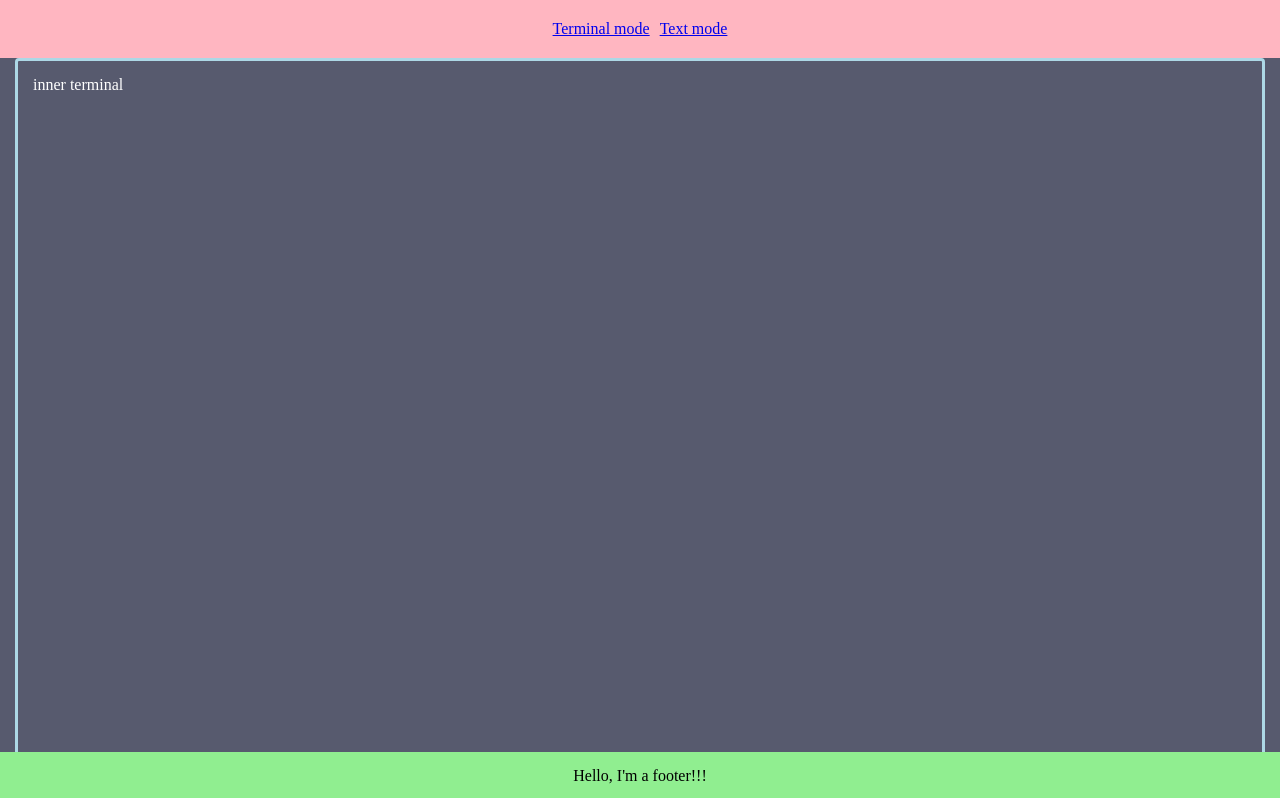
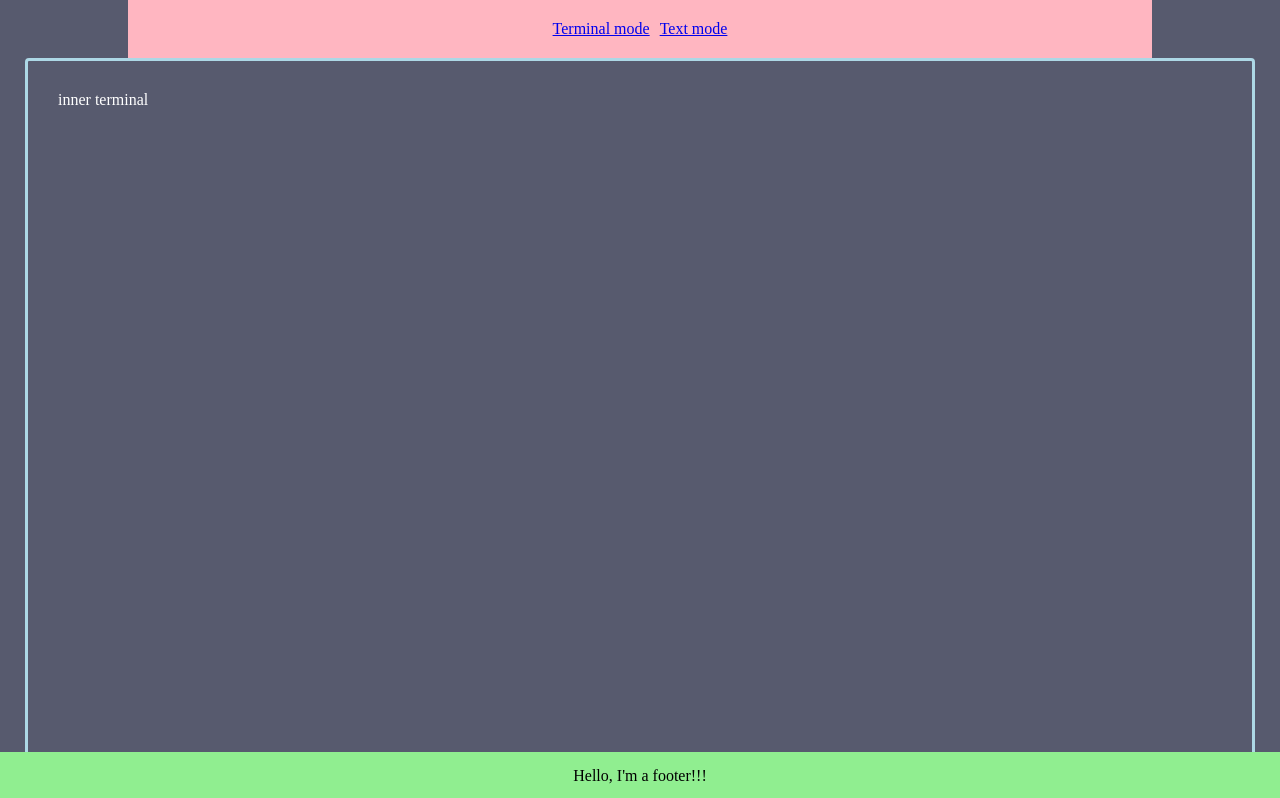
Before and after one commit to eric-sclafani/website, an Angular app: page /terminal in a window 1280 px wide. Shown: the top 798 px of the page. Built offline with nearby package versions, Linux system fonts and the light colour scheme.

Commit message:
fixed routing for now

```diff
--- a/src/app/app.component.html
+++ b/src/app/app.component.html
@@ -1,5 +1,5 @@
 <main>
   <app-mode-selection />
-  <router-outlet />
+  <router-outlet/>
   <app-footer/>
 </main>
--- a/src/app/components/shared/mode-selection/mode-selection.component.html
+++ b/src/app/components/shared/mode-selection/mode-selection.component.html
@@ -1,9 +1,12 @@
+
+<section id="nav-wrapper">
     <nav>
         <a class="link" routerLink="/terminal" routerLinkActive="active">
             Terminal mode
         </a>
 
-    <a class="link" routerLink="/text/home" routerLinkActive="active">
+        <a class="link" routerLink="/text" routerLinkActive="active">
             Text mode
         </a>
     </nav>
+</section>
--- a/src/app/components/shared/mode-selection/mode-selection.component.scss
+++ b/src/app/components/shared/mode-selection/mode-selection.component.scss
@@ -1,3 +1,8 @@
+#nav-wrapper {
+    background-color: #575a6e;
+    position:sticky;
+}
+
 nav {
     display:flex;
     gap:10px;
@@ -5,6 +10,6 @@ nav {
     background-color: lightpink;
     position:sticky;
     top:0;
+    margin:0 10% 0 10%;
     padding: 20px 0 20px 0;
-
 }
--- a/src/app/components/terminal-mode/terminal/terminal.component.scss
+++ b/src/app/components/terminal-mode/terminal/terminal.component.scss
@@ -4,10 +4,10 @@
 }
 
 #inner-terminal {
-    margin: 0 15px 0 15px;
+    margin: 0 25px 0 25px;
     border:solid lightblue;
     border-radius: 4px;
-    padding:15px;
+    padding:30px;
     display:flex;
     flex-direction: column;
     height: 150vh;
--- a/src/app/components/text-mode/home/home.component.html
+++ /dev/null
@@ -1,2 +0,0 @@
-<app-navbar/>
-<p>home works!</p>
--- a/src/app/components/text-mode/home/home.component.ts
+++ b/src/app/components/text-mode/home/home.component.ts
@@ -1,15 +1,14 @@
 import { Component } from '@angular/core';
 import { NavbarComponent } from '../navbar/navbar.component';
+import { RouterOutlet } from '@angular/router';
 
 @Component({
   selector: 'app-home',
   standalone: true,
   imports: [
-    NavbarComponent
+    NavbarComponent,
+    RouterOutlet
   ],
-  templateUrl: './home.component.html',
-  styleUrl: './home.component.scss'
+  template: '<app-navbar/> <router-outlet/>',
 })
-export class HomeComponent {
-
-}
+export class HomeComponent {}
```
Also changed, not shown: src/app/app.routes.ts (+12 -7 lines), src/app/components/text-mode/home/home.component.scss (deleted). Lines whose indentation alone changed are shown as unchanged.
